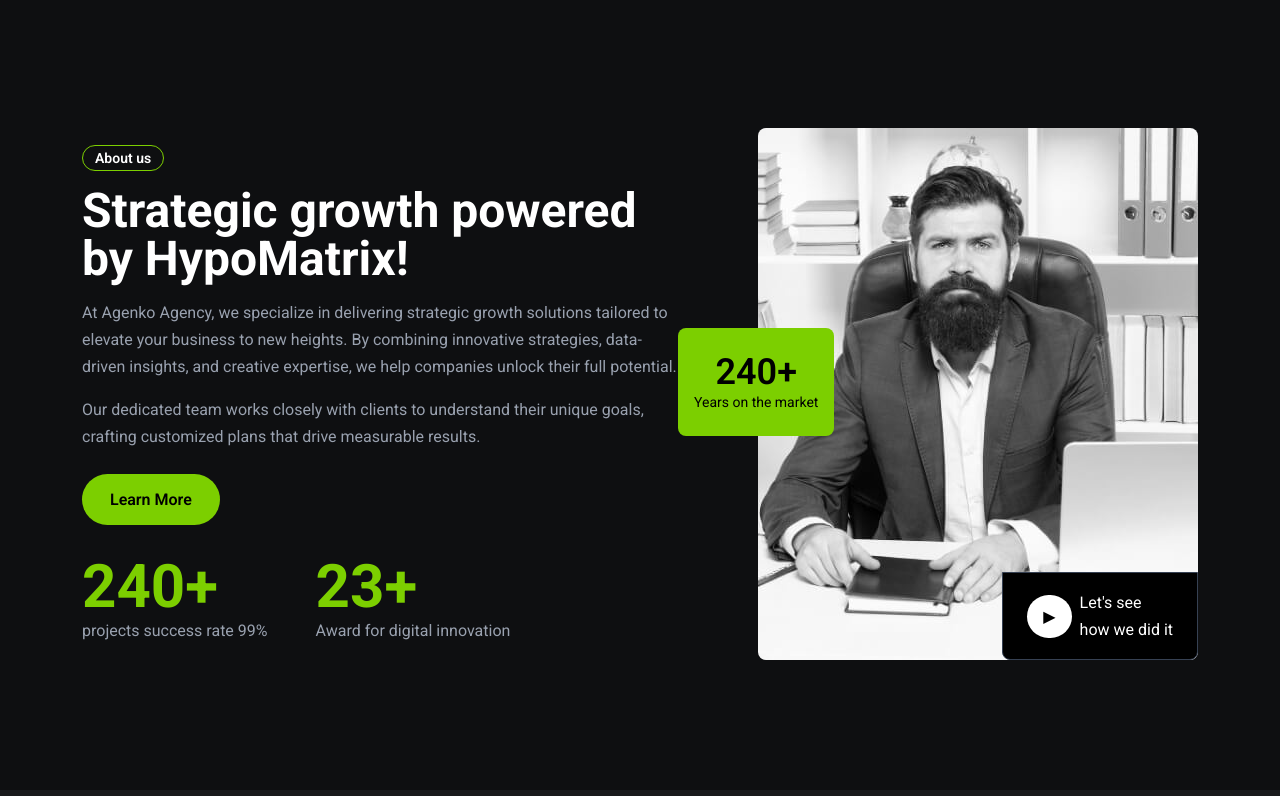
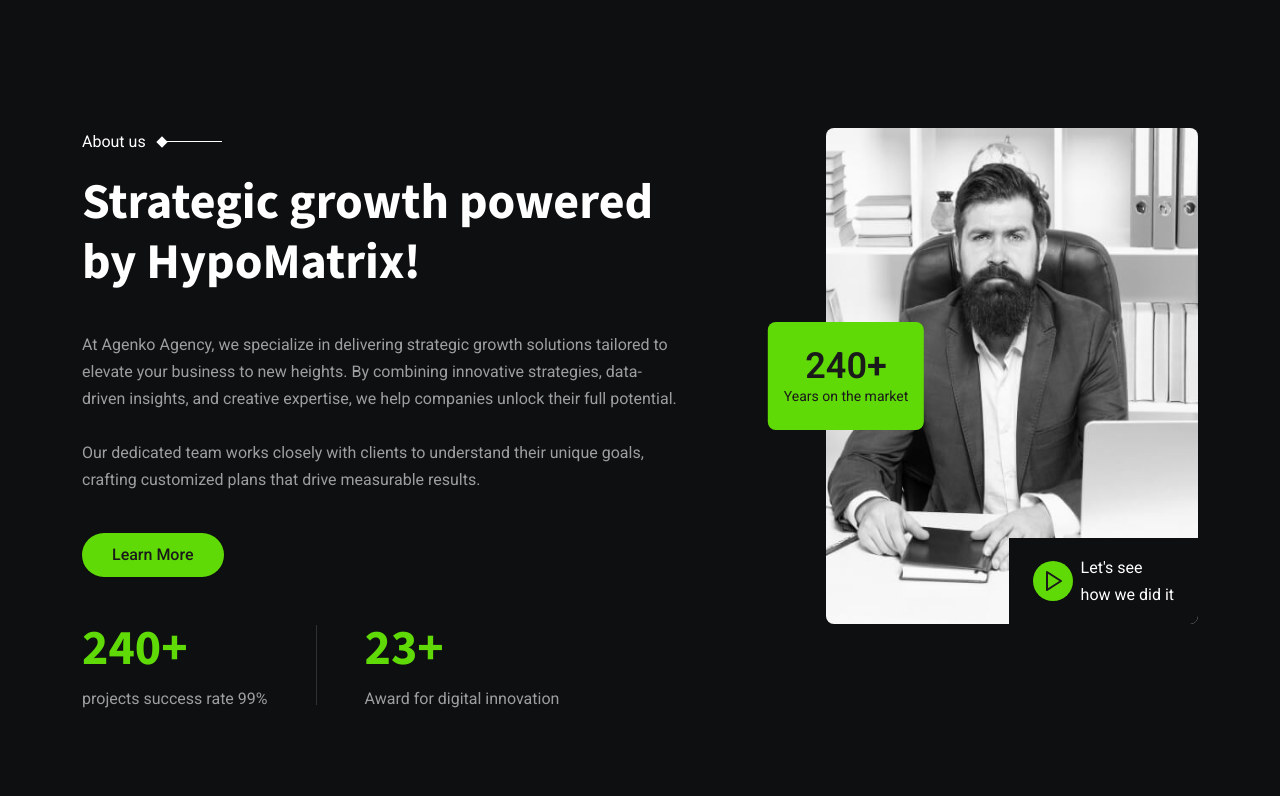
Before and after one commit to codeftshaunak/hypomatrix-v2, a Next.js app: page /about in a window 1280 px wide. Shown: the part 524-1320 px from the top of the page. Built offline with nearby package versions, Linux system fonts and the light colour scheme.

Commit message:
feat: add Separator component and integrate it into the About page layout

```diff
--- a/package.json
+++ b/package.json
@@ -14,6 +14,7 @@
     "@radix-ui/react-menubar": "^1.1.6",
     "@radix-ui/react-navigation-menu": "^1.2.5",
     "@radix-ui/react-scroll-area": "^1.2.3",
+    "@radix-ui/react-separator": "^1.1.2",
     "@radix-ui/react-slot": "^1.1.2",
     "@radix-ui/react-visually-hidden": "^1.1.2",
     "class-variance-authority": "^0.7.1",
--- /dev/null
+++ b/src/components/ui/separator.tsx
@@ -0,0 +1,28 @@
+"use client"
+
+import * as React from "react"
+import * as SeparatorPrimitive from "@radix-ui/react-separator"
+
+import { cn } from "@/lib/utils"
+
+function Separator({
+  className,
+  orientation = "horizontal",
+  decorative = true,
+  ...props
+}: React.ComponentProps<typeof SeparatorPrimitive.Root>) {
+  return (
+    <SeparatorPrimitive.Root
+      data-slot="separator-root"
+      decorative={decorative}
+      orientation={orientation}
+      className={cn(
+        "bg-border shrink-0 data-[orientation=horizontal]:h-px data-[orientation=horizontal]:w-full data-[orientation=vertical]:h-full data-[orientation=vertical]:w-px",
+        className
+      )}
+      {...props}
+    />
+  )
+}
+
+export { Separator }
--- a/src/views/about/hero.tsx
+++ b/src/views/about/hero.tsx
@@ -1,52 +1,65 @@
 import img from "@/assets/about1.jpg";
+import SectionHeader from "@/components/common/section-header";
+import { Button } from "@/components/ui/button";
+import { Separator } from "@/components/ui/separator";
+import { PlayIcon } from "lucide-react";
 import Image from "next/image";
 
 const Hero = () => {
   return (
-    <section className="container py-[130px]">
-      <div className="flex justify-between gap-12 items-center">
-        <div className="w-[600px]">
-          <span className="border-lime-500 border text-white px-3 py-1 rounded-full text-sm font-semibold">
-            About us
-          </span>
-          <h2 className="text-5xl font-bold mt-4">
-            Strategic growth powered by HypoMatrix!
-          </h2>
-          <p className="text-gray-400 mt-4">
+    <section className="container py-[130px] grid grid-cols-1 lg:grid-cols-2 xl:grid-cols-3 gap-y-12 max-xl:gap-x-32">
+      <div className="col-span-1 xl:col-span-2">
+        <div className="max-w-[600px]">
+          <SectionHeader
+            title={"Strategic growth powered by HypoMatrix!"}
+            subtitle={"About us"}
+            className="mb-10"
+          />
+          <p className="text-muted-foreground mb-10">
             At Agenko Agency, we specialize in delivering strategic growth
             solutions tailored to elevate your business to new heights. By
             combining innovative strategies, data-driven insights, and creative
             expertise, we help companies unlock their full potential.
-          </p>
-          <p className="text-gray-400 mt-4">
+            <br />
+            <br />
             Our dedicated team works closely with clients to understand their
             unique goals, crafting customized plans that drive measurable
             results.
           </p>
-          <button className="mt-6 bg-lime-500 text-black font-semibold px-7 py-3 rounded-full cursor-pointer">
+
+          <Button size={"xl"} className="mb-10">
             Learn More
-          </button>
-          <div className="flex gap-12 mt-8">
+          </Button>
+          <div className="flex gap-12 items-center">
             <div>
-              <h3 className="text-6xl font-bold text-lime-500">240+</h3>
-              <p className="text-gray-400">projects success rate 99%</p>
+              <h3 className="text-heading-2 font-bold text-primary font-heading mb-2">
+                240+
+              </h3>
+              <p className="text-muted-foreground">projects success rate 99%</p>
             </div>
+            <Separator orientation="vertical" className="!h-[80px]" />
             <div>
-              <h3 className="text-6xl font-bold text-lime-500">23+</h3>
-              <p className="text-gray-400">Award for digital innovation</p>
+              <h3 className="text-heading-2 font-bold text-primary font-heading mb-2">
+                23+
+              </h3>
+              <p className="text-muted-foreground">
+                Award for digital innovation
+              </p>
             </div>
           </div>
         </div>
+      </div>
 
-        <div className="relative">
-          <Image className="rounded-lg" src={img} alt="image not found" />
-          <div className="absolute top-[200px] -left-[80px] bg-lime-500 text-black px-4 py-6 rounded-lg">
+      <div className="col-span-1 xl:col-span-1">
+        <div className="relative aspect-video lg:aspect-[3/4] ">
+          <Image className="rounded-lg" src={img} alt="" fill />
+          <div className="absolute top-5 left-5 lg:top-1/2 lg:-translate-y-1/2 lg:-translate-x-1/2 bg-primary text-primary-foreground px-4 py-6 rounded-lg">
             <h3 className="text-4xl font-semibold text-center">240+</h3>
             <p className="text-sm text-center">Years on the market</p>
           </div>
-          <div className="absolute bottom-0 right-0 flex items-center gap-2 bg-black px-6 py-4 rounded-ee-full rounded-b-lg text-white border border-gray-700">
-            <span className="bg-white text-black px-4 py-2 rounded-full">
-              ▶
+          <div className="absolute bottom-0 right-0 flex items-center gap-2 bg-background px-6 py-4 rounded-br-lg">
+            <span className="bg-primary text-primary-foreground p-2 rounded-full">
+              <PlayIcon />
             </span>
             <div className="flex flex-col">
               <p>Let&apos;s see</p>
```
Also changed, not shown: 1 other file (tests, documents, lock files or other folders).
